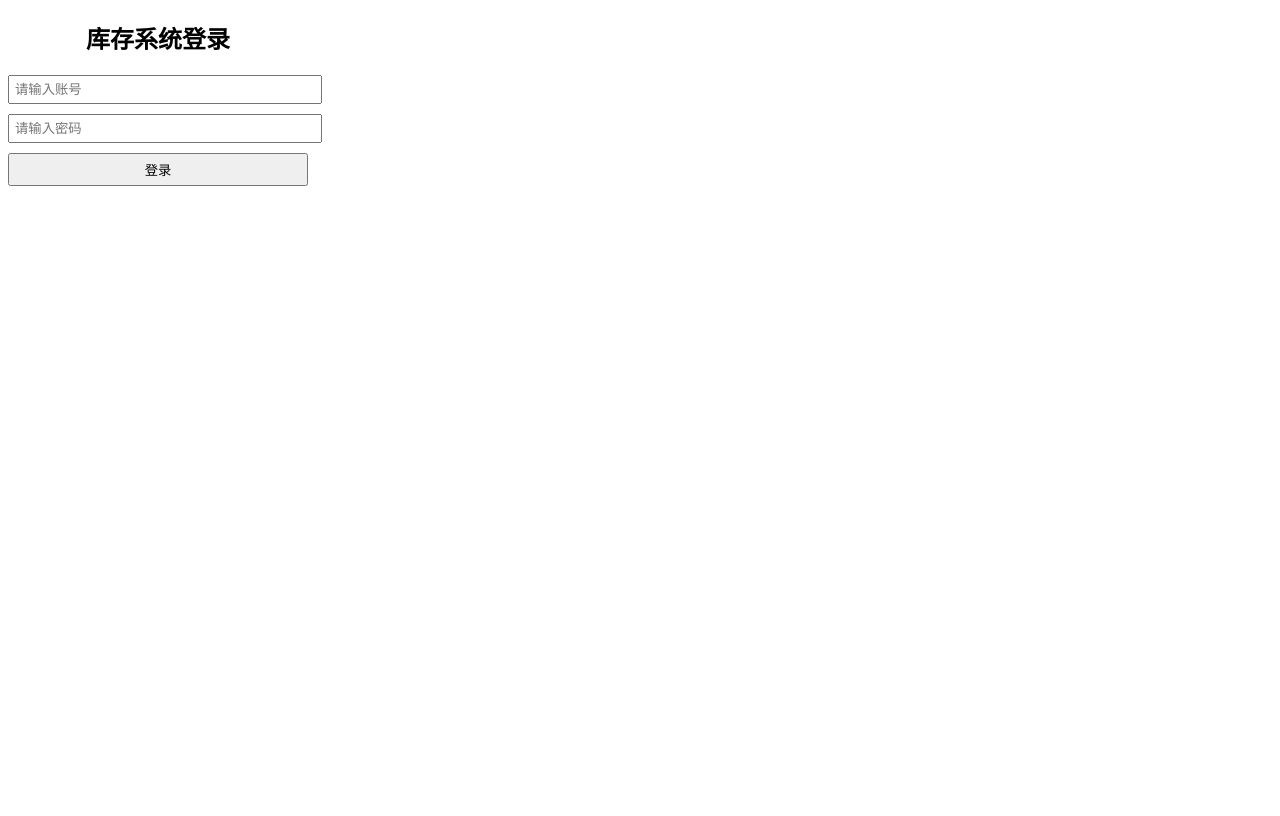
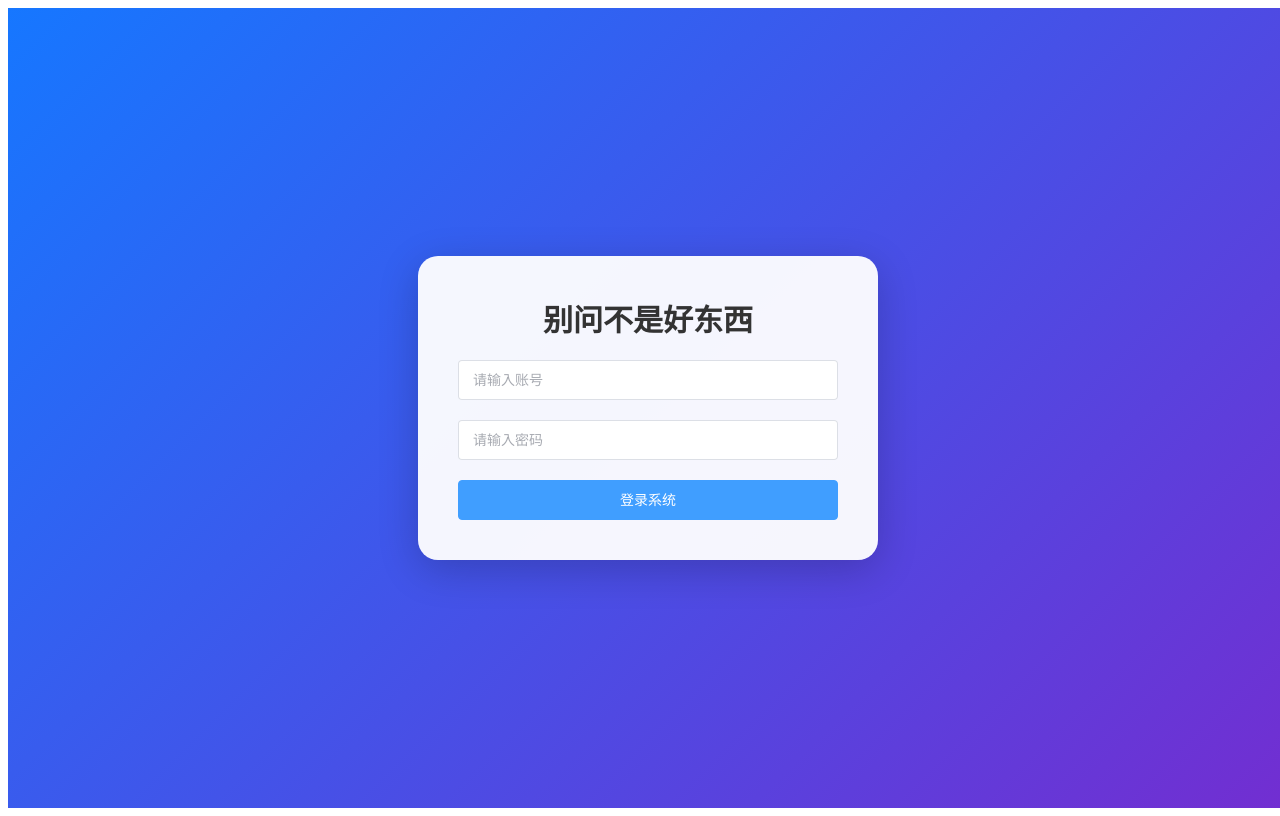
Before and after one commit to 1nikey1/stock-system, a Vue app in the folder stock-system/frontend/: page / in a window 1280 px wide. Built offline with nearby package versions, Linux system fonts and the light colour scheme.

Commit message:
新增用户登录功能，支持JWT身份验证，完善前端请求拦截器，优化登录页面样式

```diff
--- a/stock-system/frontend/src/main.js
+++ b/stock-system/frontend/src/main.js
@@ -4,6 +4,34 @@ import router from './router'
 
 import ElementPlus from 'element-plus'
 import 'element-plus/dist/index.css'
+import axios
+ from 'axios'
+
+//后端地址
+axios.defaults.baseURL='http://127.0.0.1:5000'
+
+//请求拦截器，自动添加token
+axios.interceptors.request.use(config=>{
+    //获取token
+    const token=localStorage.getItem('token')
+    //自动携带token
+    if(token) {
+        config.headers.Authorization=token}
+        return config
+})
+axios.interceptors.response.use(
+
+    response=>response,
+    error=>{
+        //token失效
+        if(error.response?.status===401){
+            localStorage.removeItem('token')
+            router.push('/')
+            alert('登录状态已过期，请重新登录')
+        }
+        return Promise.reject(error)
+    }
+)
 
 const app = createApp(App)
 
--- a/stock-system/frontend/src/pages/Login.vue
+++ b/stock-system/frontend/src/pages/Login.vue
@@ -1,11 +1,39 @@
 <template>
-    <div class="login-container">
-        <h2>库存系统登录</h2>
-        <input v-model="username" placeholder="请输入账号">
-        <input v-model="password" type="password" placeholder="请输入密码">
-        <button @click="login">登录</button>
+  <div class="login-page">
+
+    <div class="login-card">
+
+      <h1 class="title">
+        别问不是好东西
+      </h1>
+
+
+      <el-input
+        v-model="username"
+        placeholder="请输入账号"
+        size="large"
+      />
+
+      <el-input
+        v-model="password"
+        type="password"
+        placeholder="请输入密码"
+        size="large"
+        show-password
+      />
+
+      <el-button
+        type="primary"
+        size="large"
+        class="login-btn"
+        @click="login"
+      >
+        登录系统
+      </el-button>
 
     </div>
+
+  </div>
 </template>
 
 <script>
@@ -29,9 +57,16 @@ export default {
                 password: this.password
             }).then(res=>{
                 if(res.data.success) {
+                    //保存token
+                    localStorage.setItem(
+                        'token',res.data.token
+                    )
+                    //保存用户名
+                    localStorage.setItem(
+                        'username',this.username
+                    )
                     alert('登录成功')
-                    // 可以在这里进行页面跳转或者保存登录状态
-                    localStorage.setItem('user',this.username)
+                    //跳转到库存页面
                     this.$router.push('/products')
                 } else {
                     alert('登录失败：' + res.data.message)
@@ -42,20 +77,69 @@ export default {
             })}}}
 </script>
 
-<style>
-.login-container{
-    width:300px;
-    margin:150px,auto;
-    text-align: center;
+<style scoped>
+
+.login-page{
+
+    width:100vw;
+    height:100vh;
+
+    display:flex;
+    justify-content:center;
+    align-items:center;
+
+    background:
+    linear-gradient(
+        135deg,
+        #1677ff,
+        #722ed1
+    );
 }
-input{
-    display: block;
+
+.login-card{
+
+    width:380px;
+
+    padding:40px;
+
+    border-radius:20px;
+
+    background:rgba(255,255,255,.95);
+
+    box-shadow:
+    0 10px 40px rgba(0,0,0,.2);
+
+    display:flex;
+    flex-direction:column;
+
+    gap:20px;
+}
+
+.title{
+
+    text-align:center;
+
+    font-size:30px;
+
+    font-weight:bold;
+
+    color:#333;
+
+    margin:0;
+}
+
+.sub-title{
+
+    text-align:center;
+
+    color:#888;
+
+    margin-top:-10px;
+}
+
+.login-btn{
+
     width:100%;
-    margin:10px 0;
-    padding:8px;
 }
-button{
-    width:100%;
-    padding:10px;
-}
+
 </style>
--- a/stock-system/frontend/src/pages/Products.vue
+++ b/stock-system/frontend/src/pages/Products.vue
@@ -38,7 +38,7 @@
           <div class="action-buttons">
           <el-button type="primary" size="small" @click="editProduct(scope.row)">编辑</el-button>
           <el-button type="danger" size="small" @click="deleteProduct(scope.row.id)">删除</el-button>
-          <el-button type="success" size="small" @clikc="openStockIn(scope.row)">入库</el-button>
+          <el-button type="success" size="small" @click="openStockIn(scope.row)">入库</el-button>
           <el-button type="warning" size="small" @click="openStockOut(scope.row)">出库</el-button>
         </div></template>
       </el-table-column>
@@ -196,6 +196,7 @@ export default {
 
     // 获取商品
     fetchProducts() {
+      console.log('token:',localStorage.getItem('token'))
       axios.get('http://localhost:5000/api/products', {
         params: { keyword: this.keyword }
       }).then(res => {
@@ -265,6 +266,7 @@ export default {
 
     logout() {
       localStorage.removeItem('user')
+      localStorage.removeItem('token')
       this.$router.push('/')
     },
 
@@ -377,9 +379,10 @@ export default {
         console.error(err)
         alert('出库失败')
       })
-    }
+
 
   }
+}
 }
 </script>
 <style>
--- a/stock-system/frontend/src/router/index.js
+++ b/stock-system/frontend/src/router/index.js
@@ -23,8 +23,8 @@ const router=createRouter({
 })
 
 router.beforeEach((to,from,next)=>{
-    const user=localStorage.getItem('user')
-    if(to.path!=='/' && !user) {
+    const token=localStorage.getItem('token')
+    if(to.path!=='/' && !token) {
         next('/')
     } else {
         next()
```
Also changed, not shown: 1 other file (tests, documents, lock files or other folders).
